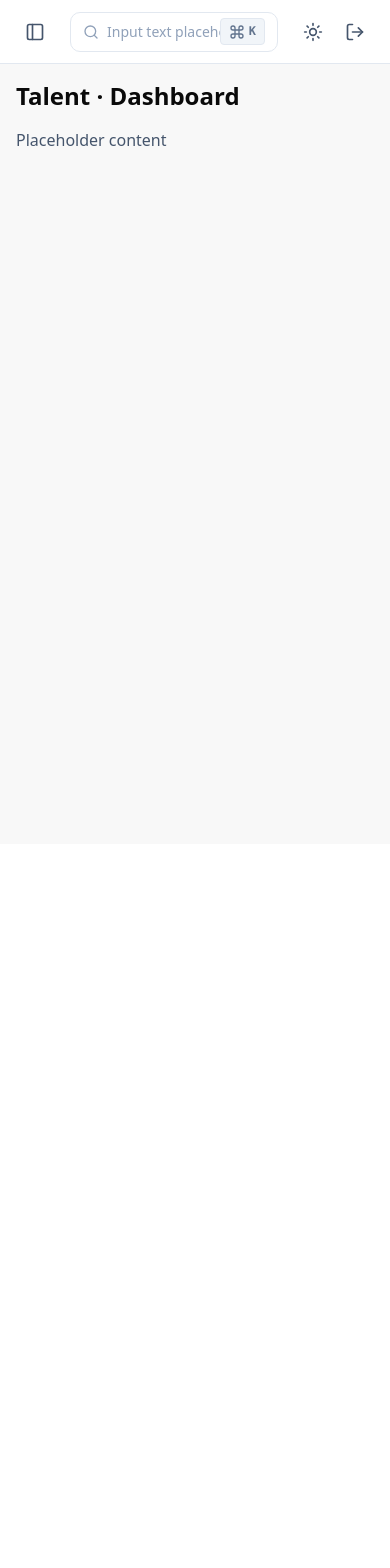
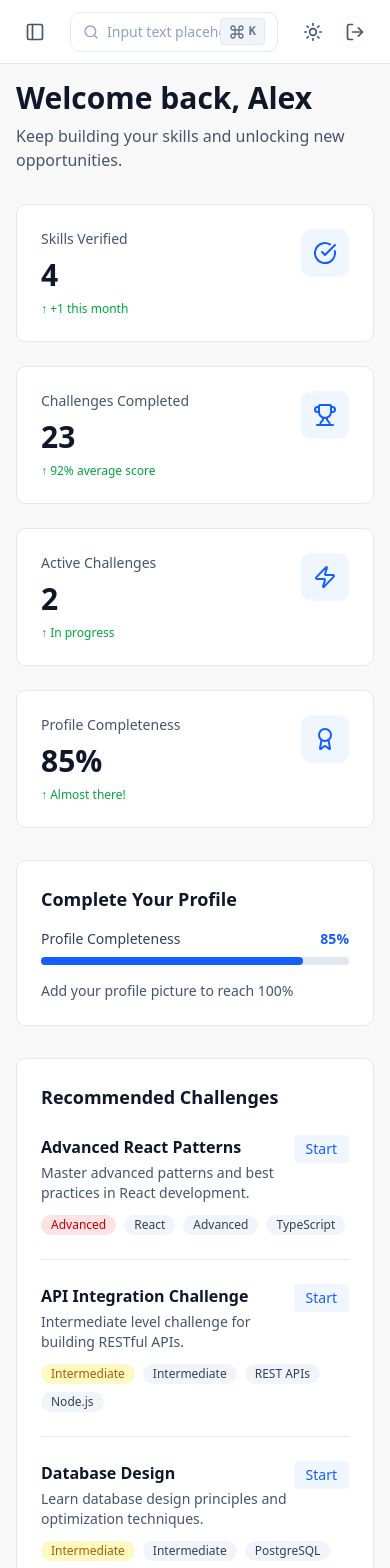
Before and after one commit to AaronMatarrita/kanux-frontend-web, a Next.js app in the folder kanux-web/: page /talent/dashboard in a window 390 px wide. Shown: the top 1568 px of the page. Before the commit the page ends 844 px from the top, so only its background shows below. Built offline with nearby package versions, Linux system fonts and the light colour scheme.

Commit message:
feat(TAL): Add dashboard talent / HU-WEB-TAL-DASH-01

```diff
--- a/kanux-web/src/app/(private)/talent/dashboard/page.tsx
+++ b/kanux-web/src/app/(private)/talent/dashboard/page.tsx
@@ -1,8 +1,95 @@
-export default function Page() {
+'use client';
+
+import React from 'react';
+import { CheckCircle, Trophy, Zap, Award } from 'lucide-react';
+import { StatCard, ProfileCompletion, RecommendedChallenges, SkillsToImprove } from '@/components/dashboard';
+
+// Mock data
+const MOCK_STATS = {
+  skillsVerified: { value: 4, change: '+1 this month' },
+  challengesCompleted: { value: 23, change: '92% average score' },
+  activeChallenges: { value: 2, change: 'In progress' },
+  profileCompletion: { value: 85, change: '' },
+};
+
+const MOCK_RECOMMENDED_CHALLENGES = [
+  {
+    id: '1',
+    name: 'Advanced React Patterns',
+    description: 'Master advanced patterns and best practices in React development.',
+    difficulty: 'Advanced' as const,
+    skills: ['React', 'Advanced', 'TypeScript'],
+  },
+  {
+    id: '2',
+    name: 'API Integration Challenge',
+    description: 'Intermediate level challenge for building RESTful APIs.',
+    difficulty: 'Intermediate' as const,
+    skills: ['Intermediate', 'REST APIs', 'Node.js'],
+  },
+  {
+    id: '3',
+    name: 'Database Design',
+    description: 'Learn database design principles and optimization techniques.',
+    difficulty: 'Intermediate' as const,
+    skills: ['Intermediate', 'PostgreSQL', 'SQL'],
+  },
+];
+
+const MOCK_SKILLS_TO_IMPROVE = [
+  { name: 'TypeScript', level: 75 },
+  { name: 'Docker', level: 45 },
+  { name: 'PostgreSQL', level: 35 },
+];
+
+export default function TalentDashboardPage() {
   return (
-    <div className="space-y-4">
-      <h1 className="text-2xl font-semibold">Talent · Dashboard</h1>
-      <p className="text-slate-600">Placeholder content</p>
+    <div className="space-y-8">
+      {/* Header */}
+      <div className="flex flex-col gap-2">
+        <h1 className="text-3xl font-bold text-slate-900">Welcome back, Alex</h1>
+        <p className="text-slate-600">Keep building your skills and unlocking new opportunities.</p>
+      </div>
+
+      {/* Stats Grid */}
+      <div className="grid grid-cols-1 md:grid-cols-2 lg:grid-cols-4 gap-6">
+        <StatCard
+          title="Skills Verified"
+          value={MOCK_STATS.skillsVerified.value}
+          change={MOCK_STATS.skillsVerified.change}
+          icon={CheckCircle}
+        />
+        <StatCard
+          title="Challenges Completed"
+          value={MOCK_STATS.challengesCompleted.value}
+          change={MOCK_STATS.challengesCompleted.change}
+          icon={Trophy}
+        />
+        <StatCard
+          title="Active Challenges"
+          value={MOCK_STATS.activeChallenges.value}
+          change={MOCK_STATS.activeChallenges.change}
+          icon={Zap}
+        />
+        <StatCard
+          title="Profile Completeness"
+          value={`${MOCK_STATS.profileCompletion.value}%`}
+          change="Almost there!"
+          icon={Award}
+        />
+      </div>
+
+      {/* Profile Completion */}
+      <ProfileCompletion
+        completionPercentage={MOCK_STATS.profileCompletion.value}
+        message="Add your profile picture to reach 100%"
+      />
+
+      {/* Content Grid */}
+      <div className="grid grid-cols-1 lg:grid-cols-2 gap-6">
+        <RecommendedChallenges challenges={MOCK_RECOMMENDED_CHALLENGES} />
+        <SkillsToImprove skills={MOCK_SKILLS_TO_IMPROVE} />
+      </div>
     </div>
   );
 }
--- /dev/null
+++ b/kanux-web/src/components/dashboard/LatestSubmissions.tsx
@@ -0,0 +1,45 @@
+'use client';
+
+import React from 'react';
+import { Eye } from 'lucide-react';
+
+interface ChallengeSubmission {
+  id: string;
+  candidateName: string;
+  challengeName: string;
+  submittedAt: string;
+  score: number;
+}
+
+interface LatestSubmissionsProps {
+  submissions: ChallengeSubmission[];
+}
+
+export const LatestSubmissions: React.FC<LatestSubmissionsProps> = ({ submissions }) => {
+  return (
+    <div className="bg-white rounded-lg border border-slate-200 p-6">
+      <h2 className="text-lg font-semibold text-slate-900 mb-6">Latest Challenge Submissions</h2>
+
+      <div className="space-y-4">
+        {submissions.map((submission) => (
+          <div key={submission.id} className="flex items-center justify-between pb-4 border-b border-slate-200 last:border-b-0">
+            <div className="flex-1">
+              <p className="font-medium text-slate-900">{submission.candidateName}</p>
+              <p className="text-sm text-slate-600">{submission.challengeName}</p>
+              <p className="text-xs text-slate-500 mt-1">{submission.submittedAt}</p>
+            </div>
+
+            <div className="flex items-center gap-4">
+              <div className="text-right">
+                <p className="font-semibold text-slate-900">{submission.score}%</p>
+              </div>
+              <button className="p-2 hover:bg-slate-100 rounded-lg transition-colors">
+                <Eye size={20} className="text-slate-600" />
+              </button>
+            </div>
+          </div>
+        ))}
+      </div>
+    </div>
+  );
+};
--- /dev/null
+++ b/kanux-web/src/components/dashboard/ProfileCompletion.tsx
@@ -0,0 +1,36 @@
+'use client';
+
+import React from 'react';
+
+interface ProfileCompletionProps {
+  completionPercentage: number;
+  message: string;
+}
+
+export const ProfileCompletion: React.FC<ProfileCompletionProps> = ({
+  completionPercentage,
+  message,
+}) => {
+  return (
+    <div className="bg-white rounded-lg border border-slate-200 p-6">
+      <h2 className="text-lg font-semibold text-slate-900 mb-4">Complete Your Profile</h2>
+
+      <div className="space-y-4">
+        <div>
+          <div className="flex justify-between items-center mb-2">
+            <p className="text-sm font-medium text-slate-700">Profile Completeness</p>
+            <p className="text-sm font-semibold text-blue-600">{completionPercentage}%</p>
+          </div>
+          <div className="w-full bg-slate-200 rounded-full h-2">
+            <div
+              className="bg-blue-600 h-2 rounded-full transition-all duration-300"
+              style={{ width: `${completionPercentage}%` }}
+            ></div>
+          </div>
+        </div>
+
+        <p className="text-sm text-slate-600">{message}</p>
+      </div>
+    </div>
+  );
+};
--- /dev/null
+++ b/kanux-web/src/components/dashboard/RecentlyViewed.tsx
@@ -0,0 +1,57 @@
+'use client';
+
+import React from 'react';
+import { Eye } from 'lucide-react';
+
+interface ProfileSkill {
+  name: string;
+  level: string;
+}
+
+interface RecentProfile {
+  id: string;
+  name: string;
+  matchScore: number;
+  skills: ProfileSkill[];
+}
+
+interface RecentlyViewedProps {
+  profiles: RecentProfile[];
+}
+
+export const RecentlyViewed: React.FC<RecentlyViewedProps> = ({ profiles }) => {
+  return (
+    <div className="bg-white rounded-lg border border-slate-200 p-6">
+      <h2 className="text-lg font-semibold text-slate-900 mb-6">Recently Viewed Profiles</h2>
+
+      <div className="space-y-4">
+        {profiles.map((profile) => (
+          <div key={profile.id} className="flex items-center justify-between pb-4 border-b border-slate-200 last:border-b-0">
+            <div className="flex-1">
+              <p className="font-medium text-slate-900">{profile.name}</p>
+              <div className="flex gap-2 mt-2">
+                {profile.skills.map((skill) => (
+                  <span
+                    key={skill.name}
+                    className="inline-flex items-center px-2 py-1 rounded text-xs font-medium bg-slate-100 text-slate-700"
+                  >
+                    {skill.name}
+                  </span>
+                ))}
+              </div>
+            </div>
+
+            <div className="flex items-center gap-4 ml-4">
+              <div className="text-right">
+                <p className="font-semibold text-slate-900">{profile.matchScore}%</p>
+              </div>
+              <button className="p-2 hover:bg-slate-100 rounded-lg transition-colors">
+                <Eye size={20} className="text-slate-600" />
+              </button>
+            </div>
+          </div>
+        ))}
+      </div>
+    </div>
+  );
+};
--- /dev/null
+++ b/kanux-web/src/components/dashboard/RecommendedChallenges.tsx
@@ -0,0 +1,66 @@
+'use client';
+
+import React from 'react';
+
+interface Challenge {
+  id: string;
+  name: string;
+  description: string;
+  difficulty: 'Beginner' | 'Intermediate' | 'Advanced';
+  skills: string[];
+}
+
+interface RecommendedChallengesProps {
+  challenges: Challenge[];
+}
+
+export const RecommendedChallenges: React.FC<RecommendedChallengesProps> = ({ challenges }) => {
+  const getDifficultyColor = (difficulty: string) => {
+    switch (difficulty) {
+      case 'Beginner':
+        return 'bg-green-100 text-green-700';
+      case 'Intermediate':
+        return 'bg-yellow-100 text-yellow-700';
+      case 'Advanced':
+        return 'bg-red-100 text-red-700';
+      default:
+        return 'bg-slate-100 text-slate-700';
+    }
+  };
+
+  return (
+    <div className="bg-white rounded-lg border border-slate-200 p-6">
+      <h2 className="text-lg font-semibold text-slate-900 mb-6">Recommended Challenges</h2>
+
+      <div className="space-y-6">
+        {challenges.map((challenge) => (
+          <div key={challenge.id} className="pb-6 border-b border-slate-200 last:border-b-0 last:pb-0">
+            <div className="flex justify-between items-start mb-3">
+              <div className="flex-1">
+                <h3 className="font-semibold text-slate-900">{challenge.name}</h3>
+                <p className="text-sm text-slate-600 mt-1">{challenge.description}</p>
+              </div>
+              <button className="px-3 py-1 rounded bg-blue-50 text-blue-600 text-sm font-medium hover:bg-blue-100 transition-colors">
+                Start
+              </button>
+            </div>
+
+            <div className="flex gap-2 flex-wrap">
+              <span className={`inline-flex items-center px-2.5 py-0.5 rounded-full text-xs font-medium ${getDifficultyColor(challenge.difficulty)}`}>
+                {challenge.difficulty}
+              </span>
+              {challenge.skills.map((skill) => (
+                <span
+                  key={skill}
+                  className="inline-flex items-center px-2.5 py-0.5 rounded-full text-xs font-medium bg-slate-100 text-slate-700"
+                >
+                  {skill}
+                </span>
+              ))}
+            </div>
+          </div>
+        ))}
+      </div>
+    </div>
+  );
+};
```
